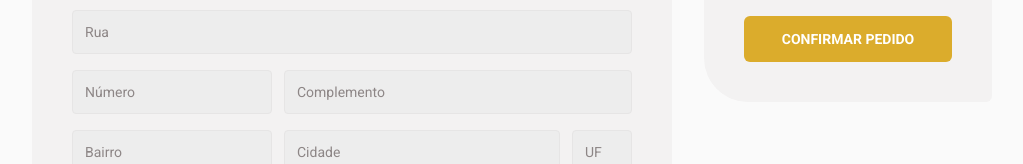
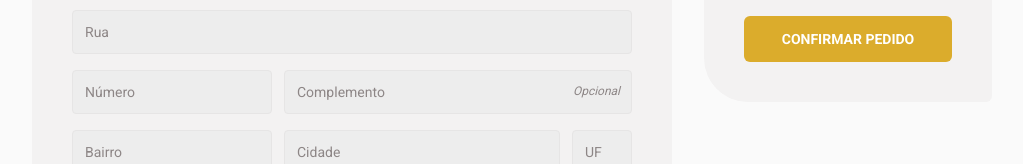
Before and after one commit to vitorxpd/coffee-delivery, a React (Vite) app: page /checkout in a window 1280 px wide. Shown: the part 350-514 px from the top of the page, without its empty margins (128-1151 px from the left). Built offline with nearby package versions, Linux system fonts and the light colour scheme; no server answers.

Commit message:
input complemento: float text

```diff
--- a/src/pages/Checkout/components/FormInputs/index.tsx
+++ b/src/pages/Checkout/components/FormInputs/index.tsx
@@ -4,7 +4,9 @@ import { useFormContext } from 'react-hook-form'
 import * as S from './styles'
 
 export function FormInputs() {
-  const { register } = useFormContext()
+  const { register, watch } = useFormContext()
+
+  const watchComplement = watch('complemento')
 
   return (
     <S.FormInputsWrapper>
@@ -28,11 +30,14 @@ export function FormInputs() {
           {...register('numero', { valueAsNumber: true })}
         />
 
-        <S.Input
-          type="text"
-          placeholder="Complemento"
-          {...register('complemento')}
-        />
+        <S.Complement>
+          <S.Input
+            type="text"
+            placeholder="Complemento"
+            {...register('complemento')}
+          />
+          <S.FloatText visible={!watchComplement}>Opcional</S.FloatText>
+        </S.Complement>
 
         <S.Input type="text" placeholder="Bairro" {...register('bairro')} />
 
--- a/src/pages/Checkout/components/FormInputs/styles.ts
+++ b/src/pages/Checkout/components/FormInputs/styles.ts
@@ -90,7 +90,6 @@ export const Input = styled.input`
 
   &[name='complemento'] {
     width: 100%;
-    grid-area: complemento;
   }
 
   &[name='bairro'] {
@@ -110,3 +109,27 @@ export const Input = styled.input`
     grid-area: uf;
   }
 `
+
+export const Complement = styled.div`
+  margin-top: ${pxToRem(16)};
+  grid-area: complemento;
+  position: relative;
+`
+
+interface FloatTextProps {
+  visible: boolean
+}
+
+export const FloatText = styled.span<FloatTextProps>`
+  display: ${(props) => (props.visible ? 'block' : 'none')};
+
+  font-size: ${pxToRem(12)};
+  font-style: italic;
+  line-height: 1.3;
+  color: ${(props) => props.theme['base-label']};
+
+  right: ${pxToRem(12)};
+  top: 50%;
+  transform: translate(0, -50%);
+  position: absolute;
+`
```
